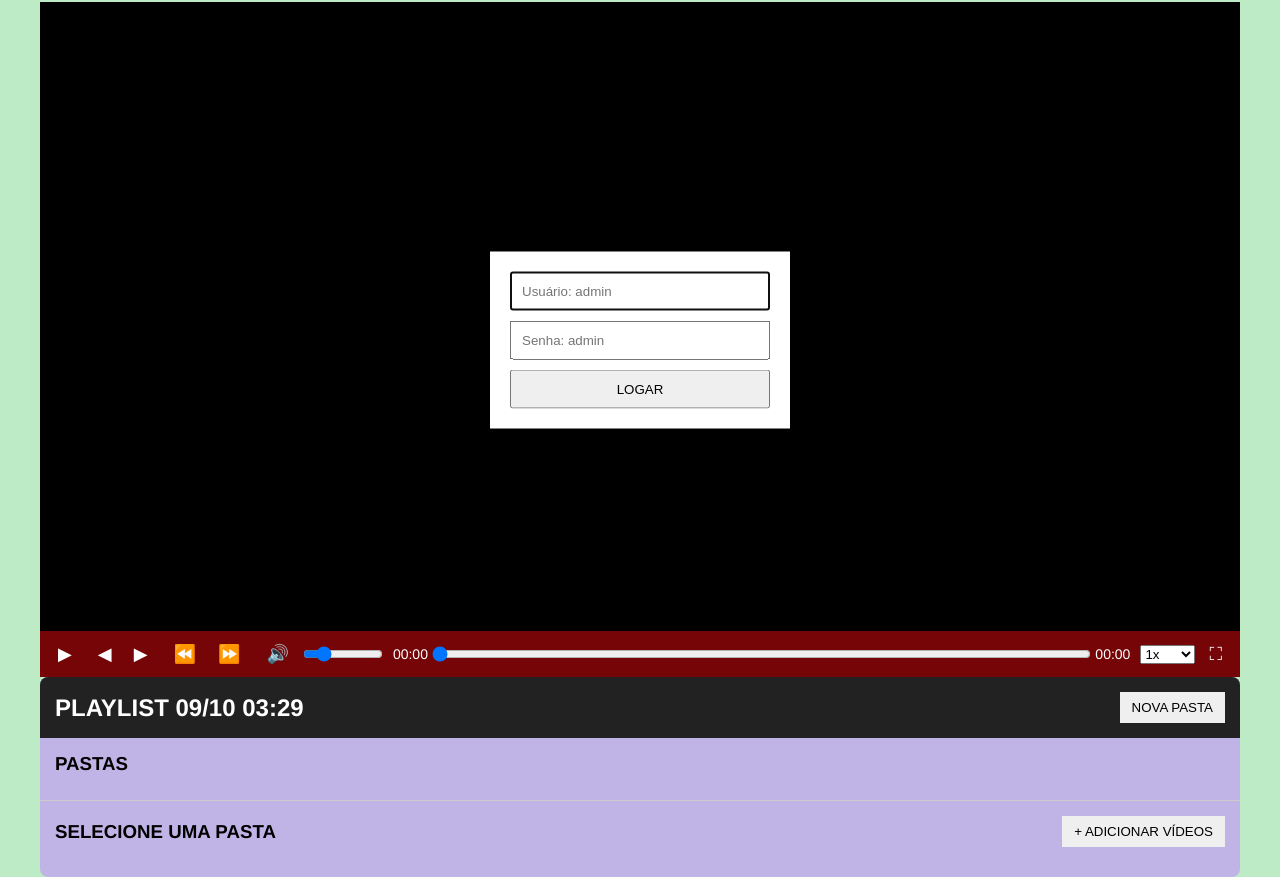
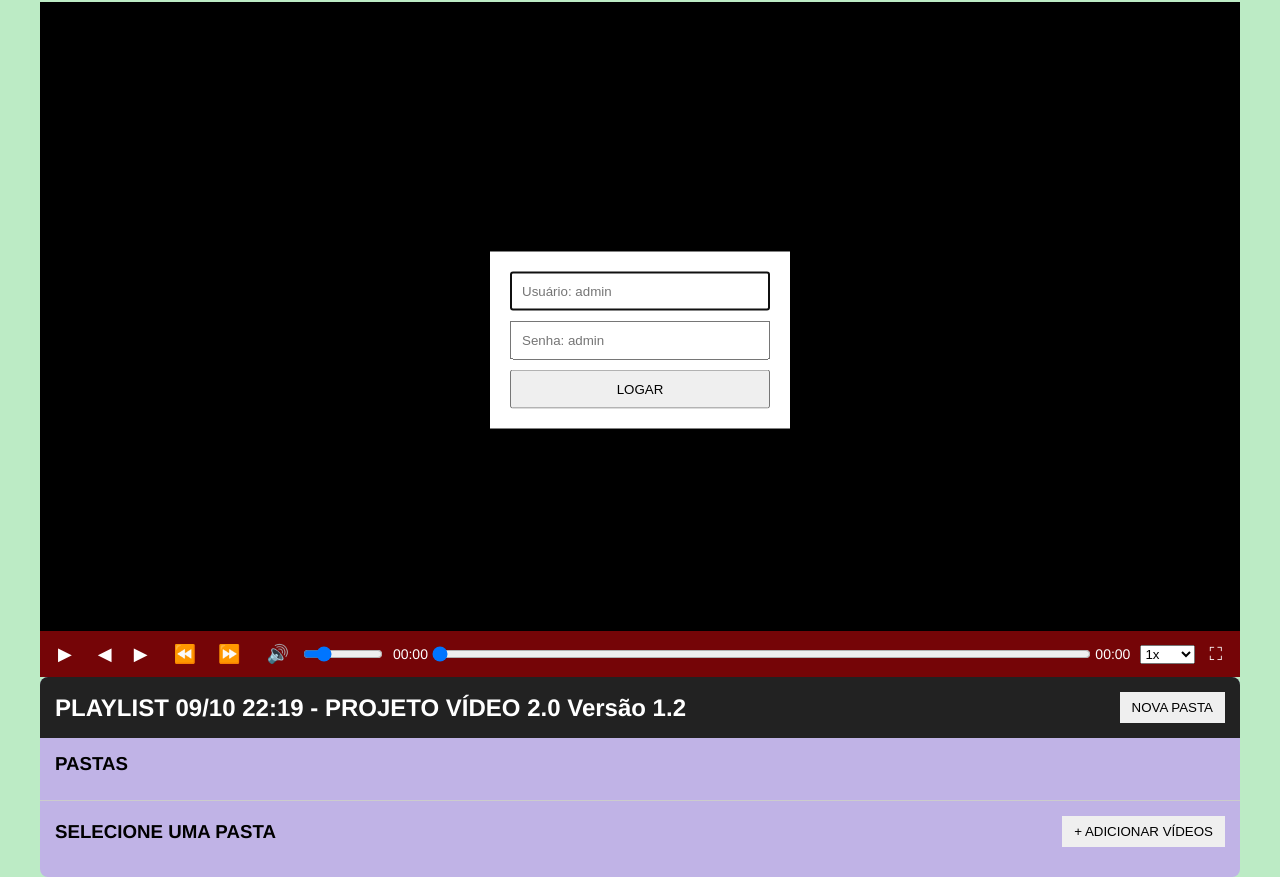
Before and after one commit to professor-dutra/1009-Projeto-Video-2.0, a plain HTML site: page index.html in a window 1280 px wide. Drawn offline with Linux system fonts and the light colour scheme.

Commit message:
Update index.html

```diff
--- a/index.html
+++ b/index.html
@@ -127,7 +127,7 @@
     <section class="playlist">
         <!-- CABEÇALHO DA PLAYLIST -->
         <div class="playlist-cabecalho">
-            <h2>PLAYLIST 09/10 03:29</h2>
+            <h2>PLAYLIST 09/10 22:19 - PROJETO VÍDEO 2.0 Versão 1.2</h2>
             <button id="btnNovaPasta"> NOVA PASTA </button>
         </div>
 
```
